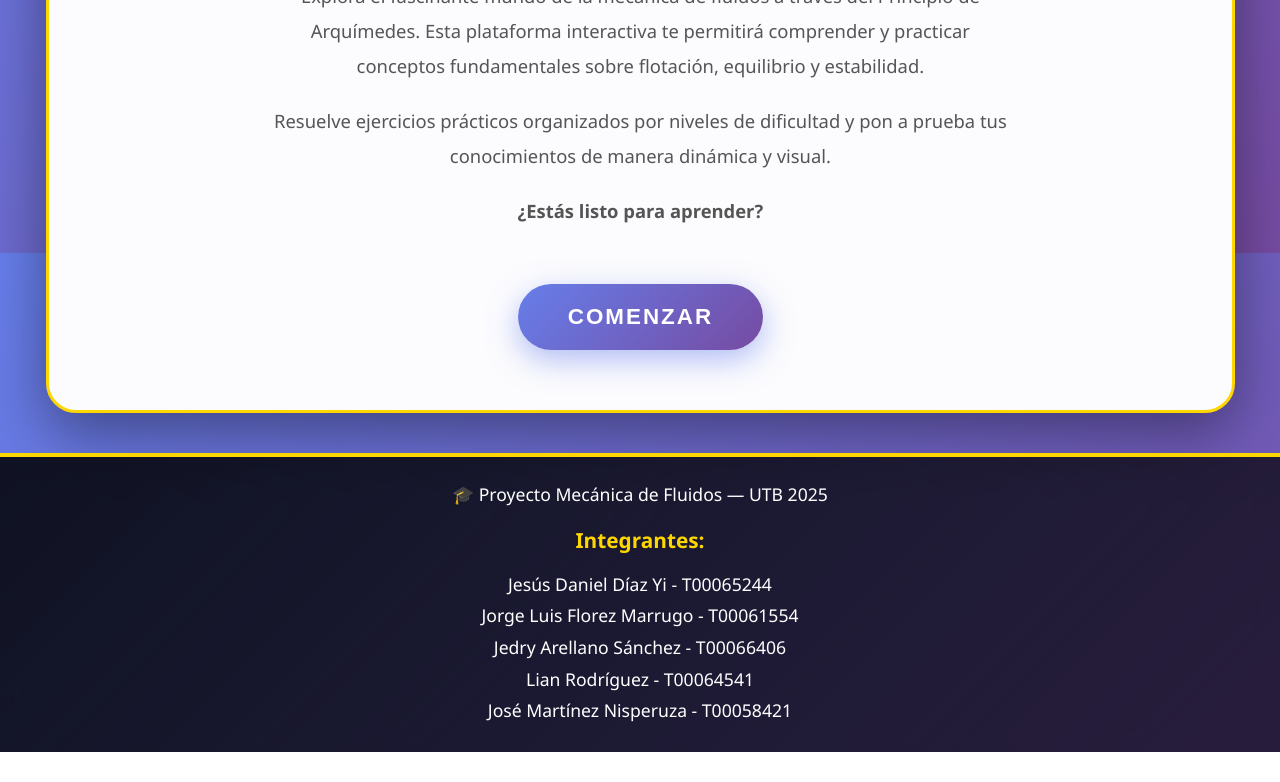
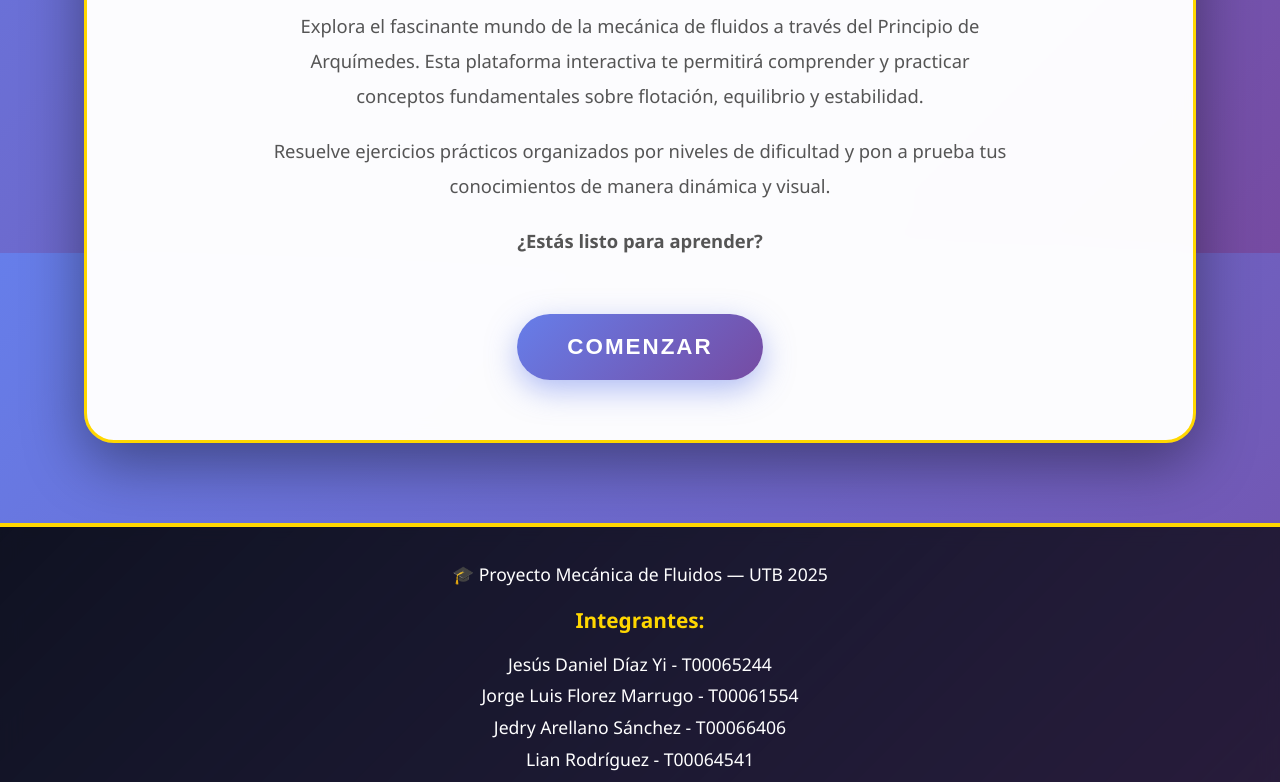
Before and after one commit to Proyecto-flota/FlotaYAprendeUTB, a plain HTML site: page index.html in a window 1280 px wide. Shown: the part 547-1329 px from the top of the page. Before the commit the page ends 1299 px from the top, so only its background shows below. Drawn offline with Linux system fonts and the light colour scheme.

Commit message:
Update index.html

```diff
--- a/index.html
+++ b/index.html
@@ -56,7 +56,7 @@
 
   header {
   background: linear-gradient(135deg, rgba(0, 0, 0, 0.8) 0%, rgba(0, 0, 0, 0.6) 100%);
-  padding: 35px 20px;
+  padding: 40px 20px;
   text-align: center;
   border-bottom: 4px solid #ffd700;
   box-shadow: 0 4px 20px rgba(0, 0, 0, 0.3);
@@ -94,14 +94,13 @@
     }
 
   .container {
-  width: 96%;
-  max-width: 1400px;
-  margin: 20px auto 40px auto;
+  width: 90%;
+  max-width: 1200px;
+  margin: 40px auto 80px auto;
   position: relative;
   z-index: 10;
   padding: 0 20px;
 }
-
     .section {
       display: none;
     }
@@ -594,7 +593,7 @@
 
     footer {
   text-align: center;
-    padding: 25px 20px;
+  padding: 35px 20px;
   color: white;
   background: linear-gradient(135deg, rgba(0, 0, 0, 0.85) 0%, rgba(0, 0, 0, 0.65) 100%);
   font-size: 1.1rem;
```
Lines whose indentation alone changed are shown as unchanged.
